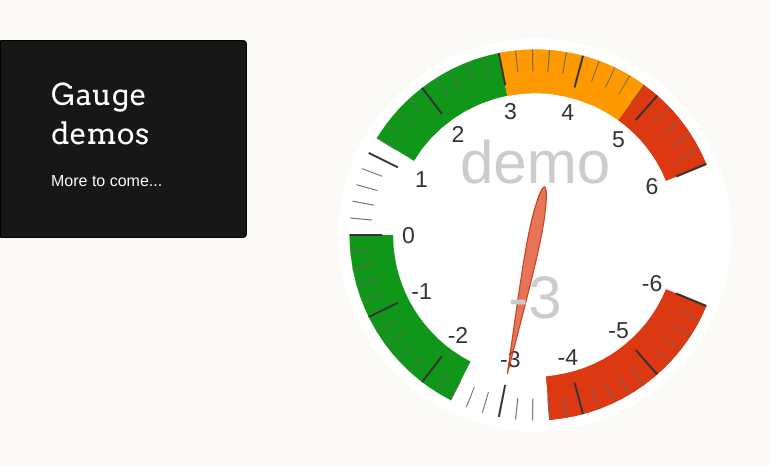
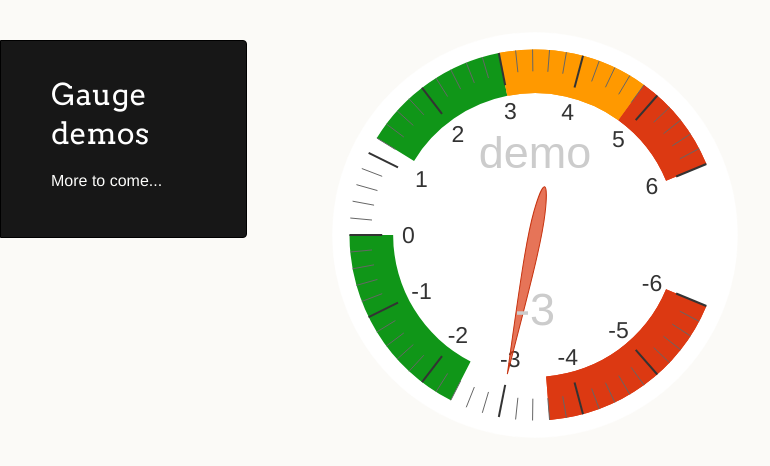
Before and after one commit to gimbo/d3-gauge-plus, a plain HTML site: page demo/index.html in a window 1280 px wide. Shown: the whole page, without its empty margins (0-770 px from the left). Drawn offline with Linux system fonts and the light colour scheme.

Commit message:
Started replacing gauge drawing functions with disk operations

```diff
--- a/d3-gauge-plus.js
+++ b/d3-gauge-plus.js
@@ -261,7 +261,7 @@ var d3_gauge_plus = (function() {
         innerFillColor: "#fff",
 
         label: undefined,
-        labelSize: 1.0, // 1.0 is 1/9 of overall size
+        labelSize: 0.1, // Default font size is 10% of radius.
         labelColor: "#333",
 
         min: -6,
@@ -311,11 +311,11 @@ var d3_gauge_plus = (function() {
     };
 
     this.render = function() {
-      this.body = d3.select("#" + this.gaugeName)
-        .append("svg:svg")
-          .attr("class", "gauge")
-          .attr("width", this.config.size)
-          .attr("height", this.config.size);
+      this.disk = disk.createDisk({
+          name: this.gaugeName,
+          classes: "gauge",
+          radius: this.config.size / 2
+        });
 
       this.renderDisk();
       this.renderLabel();
@@ -332,38 +332,27 @@ var d3_gauge_plus = (function() {
     this.renderDisk = function() {
       // Outer circle
       if (this.config.drawOuterCircle) {
-        this.body.append("svg:circle")
-            .attr("cx", this.config.cx)
-            .attr("cy", this.config.cy)
-            .attr("r", this.config.radius)
-            .style("fill", this.config.outerFillColor)
-            .style("stroke", this.config.outerStrokeColor)
-            .style("stroke-width", "0.5px");
+        this.disk.drawCircle(1, {
+          fill: this.config.outerFillColor,
+          stroke: this.config.outerStrokeColor,
+          "stroke-width": "0.5px"
+          });
       }
 
       // Inner circle
-      this.body.append("svg:circle")
-          .attr("cx", this.config.cx)
-          .attr("cy", this.config.cy)
-          .attr("r", 0.9 * this.config.radius)
-          .style("fill", this.config.innerFillColor)
-          .style("stroke", this.config.innerStrokeColor)
-          .style("stroke-width", "0.5px");
+      this.disk.drawCircle(0.9, {
+        fill: this.config.innerFillColor,
+        stroke: this.config.innerStrokeColor,
+        "stroke-width": "0.5px"
+        });
     };
 
     this.renderLabel = function() {
       var fontSize;
       if (undefined !== this.config.label) {
-        fontSize = Math.round(this.config.labelSize * this.config.size / 9);
-        this.body.append("svg:text")
-            .attr("x", this.config.cx)
-            .attr("y", this.config.cy / 2 + fontSize / 2)
-            .attr("dy", fontSize / 2)
-            .attr("text-anchor", "middle")
-          .text(this.config.label)
-            .style("font-size", fontSize + "px")
-            .style("fill", this.config.labelColor)
-            .style("stroke-width", "0px");
+        this.disk.drawText(0, 0.3, 0, this.config.labelSize, this.config.label, {
+          fill: this.config.labelColor
+        });
       }
     };
 
@@ -382,14 +371,14 @@ var d3_gauge_plus = (function() {
     };
 
     this.clearRegions = function() {
-      this.body.selectAll(".gaugeBand").remove();
+      this.disk.body.selectAll(".gaugeBand").remove();
     };
 
     this.drawBand = function(start, end, color) {
       if (0 >= end - start) {
         return;
       }
-      this.body.append("svg:path")
+      this.disk.body.append("svg:path")
           .style("fill", color)
           .attr("class", "gaugeBand")
           .attr("d", d3.svg.arc()
@@ -439,7 +428,7 @@ var d3_gauge_plus = (function() {
         pointerPath,
         pointerLine,
         fontSize;
-      pointerContainer = this.body.append("svg:g").attr("class", "pointerContainer");
+      pointerContainer = this.disk.body.append("svg:g").attr("class", "pointerContainer");
       this.pointerValue = this.config.min; // Start out pointing at minimum value.
       pointerPath = this.buildPointerPath();
       pointerLine = d3.svg.line()
@@ -453,7 +442,7 @@ var d3_gauge_plus = (function() {
           .style("fill", "#dc3912")
           .style("stroke", "#c63310")
           .style("fill-opacity", 0.7);
-      fontSize = Math.round(this.config.labelSize * this.config.size / 9);
+      fontSize = Math.round(this.config.labelSize * this.config.size / 2);
       pointerContainer.selectAll("text")
           .data([this.pointerValue])
         .enter().append("svg:text")
@@ -491,7 +480,7 @@ var d3_gauge_plus = (function() {
       var valueForAngle,
         oldAngle = this.pointerAngle,
         newAngle,
-        pointerContainer = this.body.select(".pointerContainer");
+        pointerContainer = this.disk.body.select(".pointerContainer");
       if ((newValue > self.config.max) && this.config.clampOverflow) {
         newValue = self.config.max;
       } else if ((newValue < self.config.min) && this.config.clampUnderflow) {
@@ -585,7 +574,7 @@ var d3_gauge_plus = (function() {
     // Drawing utilities.
 
     this.drawLine = function(point1, point2, color, width) {
-      this.body.append("svg:line")
+      this.disk.body.append("svg:line")
           .attr("x1", point1.x)
           .attr("y1", point1.y)
           .attr("x2", point2.x)
@@ -595,7 +584,7 @@ var d3_gauge_plus = (function() {
     };
 
     this.drawText = function(point, text, fontSize, color) {
-      this.body.append("svg:text")
+      this.disk.body.append("svg:text")
           .attr("x", point.x)
           .attr("y", point.y)
           .attr("dy", fontSize / 3)
--- a/demo/js/d3-gauge-plus-demo.js
+++ b/demo/js/d3-gauge-plus-demo.js
@@ -25,7 +25,7 @@ var d3_gauge_plus_demo = (function() {
       innerStrokeColor: "#fff",
 
       label: "demo",
-      labelSize: 1.2,
+      labelSize: 0.2,
       labelColor: "#CCC",
 
       min: minValue,
```
Also changed, not shown: demo/disk.html (+1 -1 lines).
